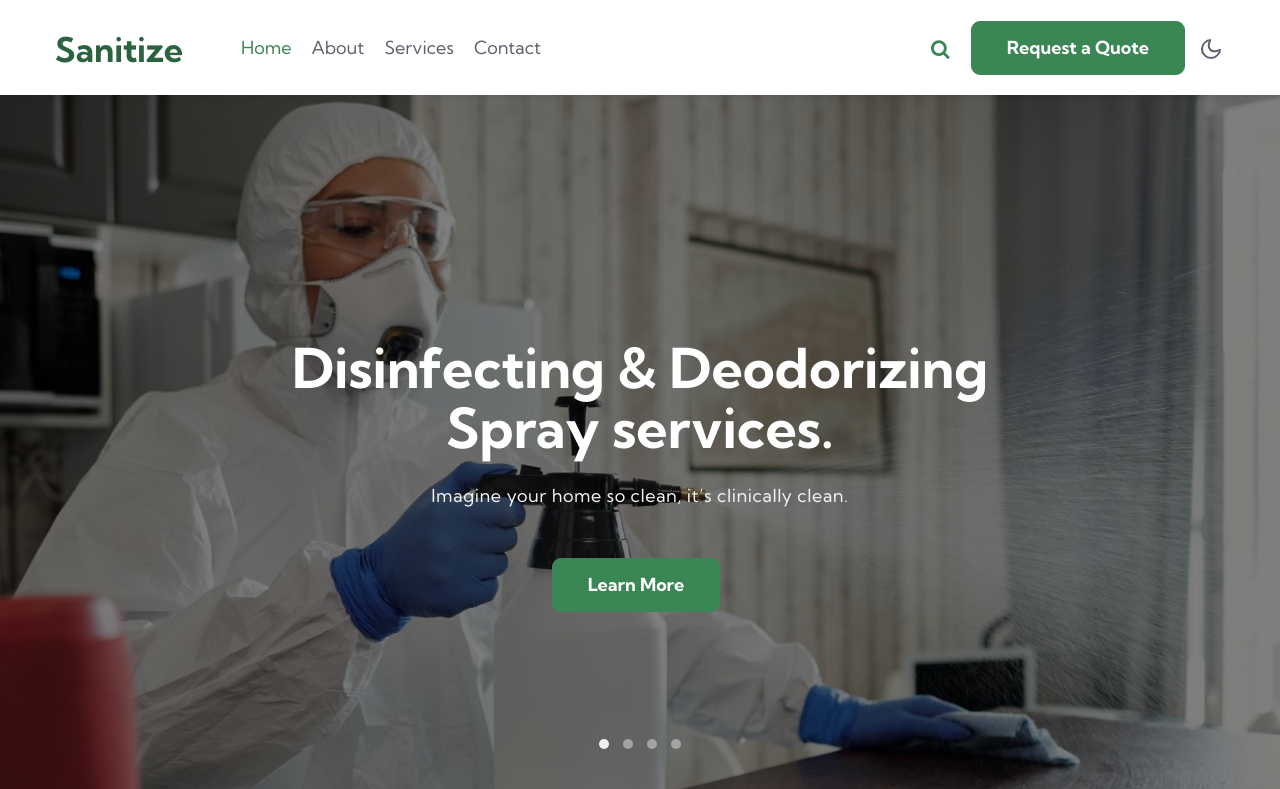
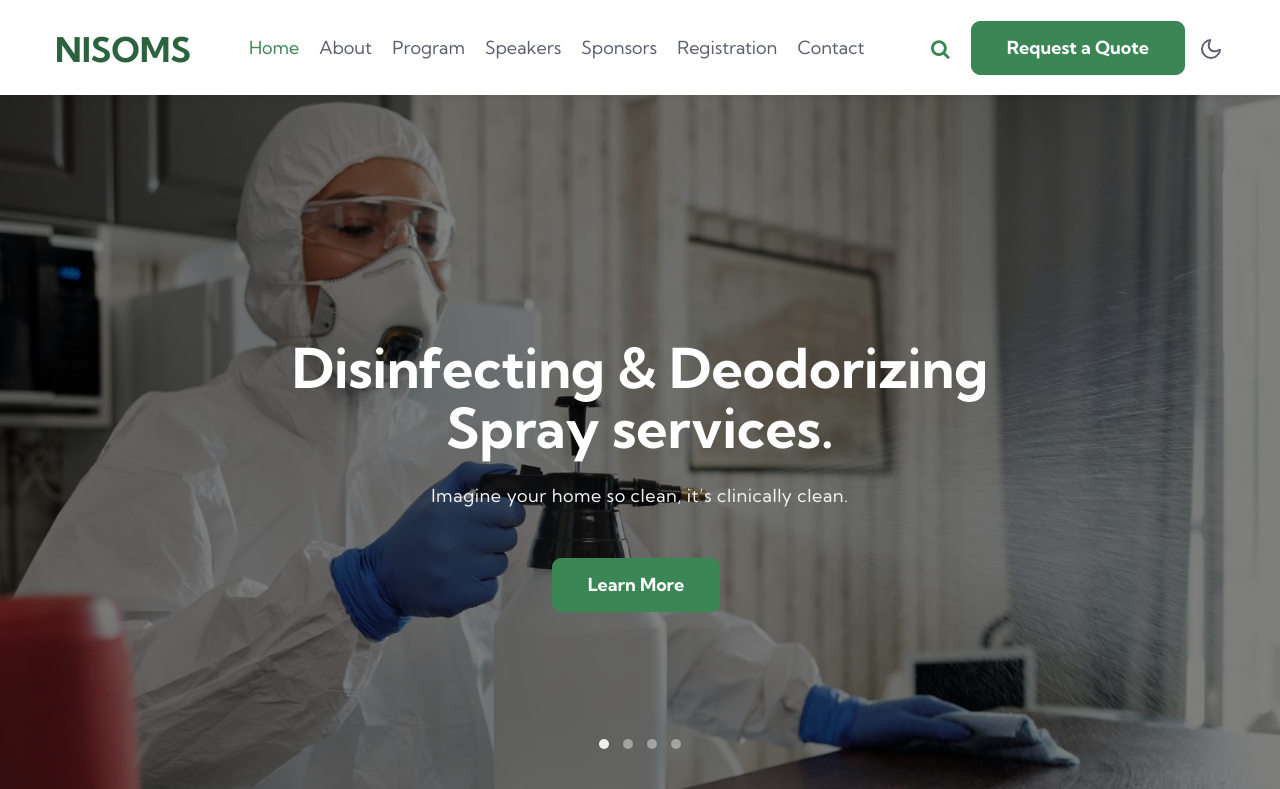
Before and after one commit to Francis-Ebere-Emeafu/nisoms, a Django app: template templates/base.html in a window 1280 px wide. Shown: the top 789 px of the page. Run offline with Django 3.2, Linux system fonts and the light colour scheme; the template is opened without the code that fills it, so the values that code supplies are empty; parts of the project's set-up code (start-up, migrations or seed data) failed here and were passed over; some libraries are stand-ins or nearby versions.

Commit message:
home page development

```diff
--- a/nisoms/urls.py
+++ b/nisoms/urls.py
@@ -19,12 +19,12 @@ from django.views.generic import TemplateView, RedirectView
 
 urlpatterns = [
     path("", TemplateView.as_view(template_name='base.html'), name='home'),
-    path("about", TemplateView.as_view(template_name='base.html'), name='home'),
-    path("program", TemplateView.as_view(template_name='base.html'), name='home'),
-    path("speakers", TemplateView.as_view(template_name='base.html'), name='home'),
-    path("sponsors", TemplateView.as_view(template_name='base.html'), name='home'),
-    path("registration", TemplateView.as_view(template_name='base.html'), name='home'),
-    path("contact", TemplateView.as_view(template_name='base.html'), name='home'),
+    path("about", TemplateView.as_view(template_name='base.html'), name='about'),
+    path("program", TemplateView.as_view(template_name='base.html'), name='program'),
+    path("speakers", TemplateView.as_view(template_name='base.html'), name='speakers'),
+    path("sponsors", TemplateView.as_view(template_name='base.html'), name='sponsors'),
+    path("registration", TemplateView.as_view(template_name='base.html'), name='registration'),
+    path("contact", TemplateView.as_view(template_name='base.html'), name='contact'),
 
     path('admin/', admin.site.urls),
 
--- a/templates/base.html
+++ b/templates/base.html
@@ -15,72 +15,8 @@
     <link rel="stylesheet" href="{% static 'css/style-starter.css' %}">
   </head>
   <body>
-<header id="site-header" class="fixed-top">
-  <section class="w3l-header-4">
-      <div class="container">
-          <nav class="navbar navbar-expand-lg navbar-light">
-              <h1><a class="navbar-brand" href="index.html">
-                      Sanitize
-                  </a></h1>
-              <button class="navbar-toggler collapsed" type="button" data-toggle="collapse" data-target="#navbarNav"
-                  aria-controls="navbarNav" aria-expanded="false" aria-label="Toggle navigation">
-                  <span class="fa icon-expand fa-bars"></span>
-                  <span class="fa icon-close fa-times"></span>
-              </button>
-
-              <div class="collapse navbar-collapse" id="navbarNav">
-                  <ul class="navbar-nav">
-                      <li class="nav-item active">
-                          <a class="nav-link" href="index.html">Home </a>
-                      </li>
-                      <li class="nav-item @@about__active">
-                          <a class="nav-link" href="about.html">About</a>
-                      </li>
-                      <li class="nav-item @@services__active">
-                          <a class="nav-link" href="services.html">Services</a>
-                      </li>
-                      <li class="nav-item @@contact__active">
-                          <a class="nav-link" href="contact.html">Contact</a>
-                      </li>
-                  </ul>
-                  <ul class="navbar-nav search-right mt-lg-0 mt-2">
-                      <li class="nav-item mr-2" title="Search"><a href="#search" class="btn search-search">
-                              <span class="fa fa-search" aria-hidden="true"></span></a></li>
-                      <li class="nav-item"><a href="contact.html"
-                              class="btn btn-primary d-none d-lg-block btn-style mr-3">Request a Quote</a></li>
-                  </ul>
-
-                  <!-- //toggle switch for light and dark theme -->
-                  <!-- search popup -->
-                  <div id="search" class="pop-overlay">
-                      <div class="popup">
-                          <form action="error.html" method="GET" class="d-sm-flex">
-                              <input type="search" placeholder="Search.." name="search" required="required" autofocus>
-                              <button type="submit"><span class="fa fa-search"></span></button>
-                              <a class="close" href="#">&times;</a>
-                          </form>
-                      </div>
-                  </div>
-                  <!-- /search popup -->
-              </div>
-              <!-- toggle switch for light and dark theme -->
-              <div class="mobile-position">
-                  <nav class="navigation">
-                      <div class="theme-switch-wrapper">
-                          <label class="theme-switch" for="checkbox">
-                              <input type="checkbox" id="checkbox">
-                              <div class="mode-container">
-                                  <i class="gg-sun"></i>
-                                  <i class="gg-moon"></i>
-                              </div>
-                          </label>
-                      </div>
-                  </nav>
-              </div>
-          </nav>
-      </div>
-  </section>
-</header>
+<!-- Header Section Here -->
+{% include 'header.html' %}
 <!-- main-slider -->
 <section class="w3l-main-slider" id="home">
     <div class="companies20-content">
--- /dev/null
+++ b/templates/header.html
@@ -0,0 +1,76 @@
+{% load static %}
+<header id="site-header" class="fixed-top">
+  <section class="w3l-header-4">
+      <div class="container">
+          <nav class="navbar navbar-expand-lg navbar-light">
+              <h1><a class="navbar-brand" href="index.html">
+                      NISOMS
+                  </a></h1>
+              <button class="navbar-toggler collapsed" type="button" data-toggle="collapse" data-target="#navbarNav"
+                  aria-controls="navbarNav" aria-expanded="false" aria-label="Toggle navigation">
+                  <span class="fa icon-expand fa-bars"></span>
+                  <span class="fa icon-close fa-times"></span>
+              </button>
+
+              <div class="collapse navbar-collapse" id="navbarNav">
+                  <ul class="navbar-nav">
+                      <li class="nav-item active">
+                          <a class="nav-link" href="{% url 'home' %}">Home </a>
+                      </li>
+                      <li class="nav-item @@about__active">
+                          <a class="nav-link" href="{% url 'about' %}">About</a>
+                      </li>
+                      <li class="nav-item @@about__active">
+                          <a class="nav-link" href="{% url 'program' %}">Program</a>
+                      </li>
+                      <li class="nav-item @@services__active">
+                          <a class="nav-link" href="{% url 'speakers' %}">Speakers</a>
+                      </li>
+                      <li class="nav-item @@about__active">
+                          <a class="nav-link" href="{% url 'sponsors' %}">Sponsors</a>
+                      </li>
+                      <li class="nav-item @@about__active">
+                          <a class="nav-link" href="{% url 'registration' %}">Registration</a>
+                      </li>
+                      <li class="nav-item @@contact__active">
+                          <a class="nav-link" href="{% url 'contact' %}">Contact</a>
+                      </li>
+                  </ul>
+                  <ul class="navbar-nav search-right mt-lg-0 mt-2">
+                      <li class="nav-item mr-2" title="Search"><a href="#search" class="btn search-search">
+                              <span class="fa fa-search" aria-hidden="true"></span></a></li>
+                      <li class="nav-item"><a href="contact.html"
+                              class="btn btn-primary d-none d-lg-block btn-style mr-3">Request a Quote</a></li>
+                  </ul>
+
+                  <!-- //toggle switch for light and dark theme -->
+                  <!-- search popup -->
+                  <div id="search" class="pop-overlay">
+                      <div class="popup">
+                          <form action="error.html" method="GET" class="d-sm-flex">
+                              <input type="search" placeholder="Search.." name="search" required="required" autofocus>
+                              <button type="submit"><span class="fa fa-search"></span></button>
+                              <a class="close" href="#">&times;</a>
+                          </form>
+                      </div>
+                  </div>
+                  <!-- /search popup -->
+              </div>
+              <!-- toggle switch for light and dark theme -->
+              <div class="mobile-position">
+                  <nav class="navigation">
+                      <div class="theme-switch-wrapper">
+                          <label class="theme-switch" for="checkbox">
+                              <input type="checkbox" id="checkbox">
+                              <div class="mode-container">
+                                  <i class="gg-sun"></i>
+                                  <i class="gg-moon"></i>
+                              </div>
+                          </label>
+                      </div>
+                  </nav>
+              </div>
+          </nav>
+      </div>
+  </section>
+</header>
```
Also changed, not shown: nisoms/settings.py (+1 -7 lines), 1 other file.
